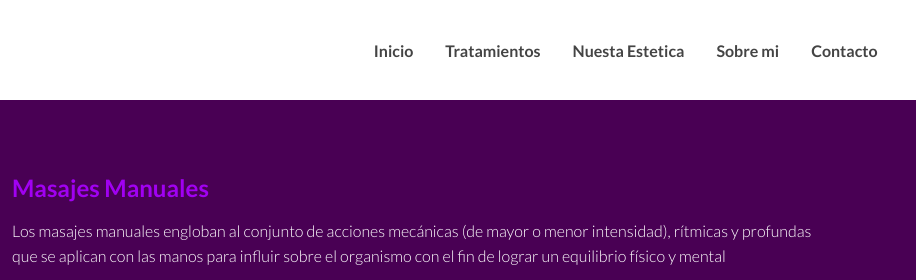
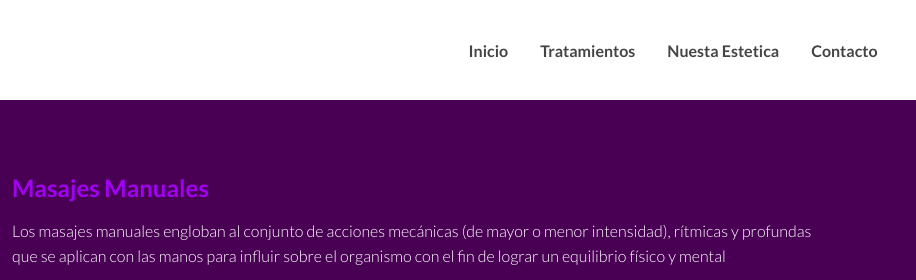
Before and after one commit to VictoriaCamino/amatista-estetic-camino, a website: page page/tratamientos.html in a window 1280 px wide. Shown: the top 280 px of the page, 364-1280 px from the left. Drawn offline with Linux system fonts and the light colour scheme.

Commit message:
actualizacion menu

```diff
--- a/page/tratamientos.html
+++ b/page/tratamientos.html
@@ -33,7 +33,6 @@
           <a class="link-item" href="../index.html" >Inicio</a>
           <a class="link-item" href="tratamientos.html" >Tratamientos</a>
           <a class="link-item" href="nuestra-estetica.html" >Nuesta Estetica</a>
-          <a class="link-item" href="sobre-mi.html" >Sobre mi</a>
           <a class="link-item" href="contacto.html" >Contacto</a>
         </div>
       </nav>
```
